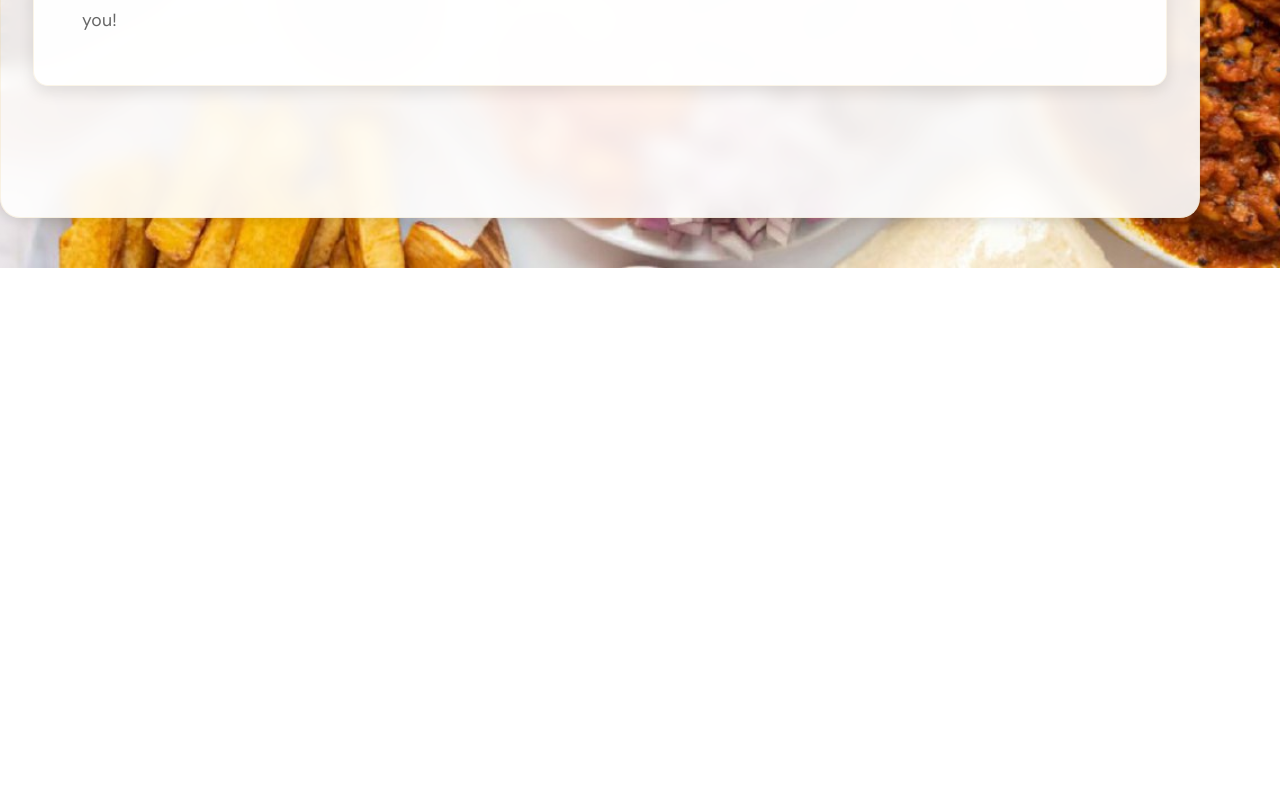
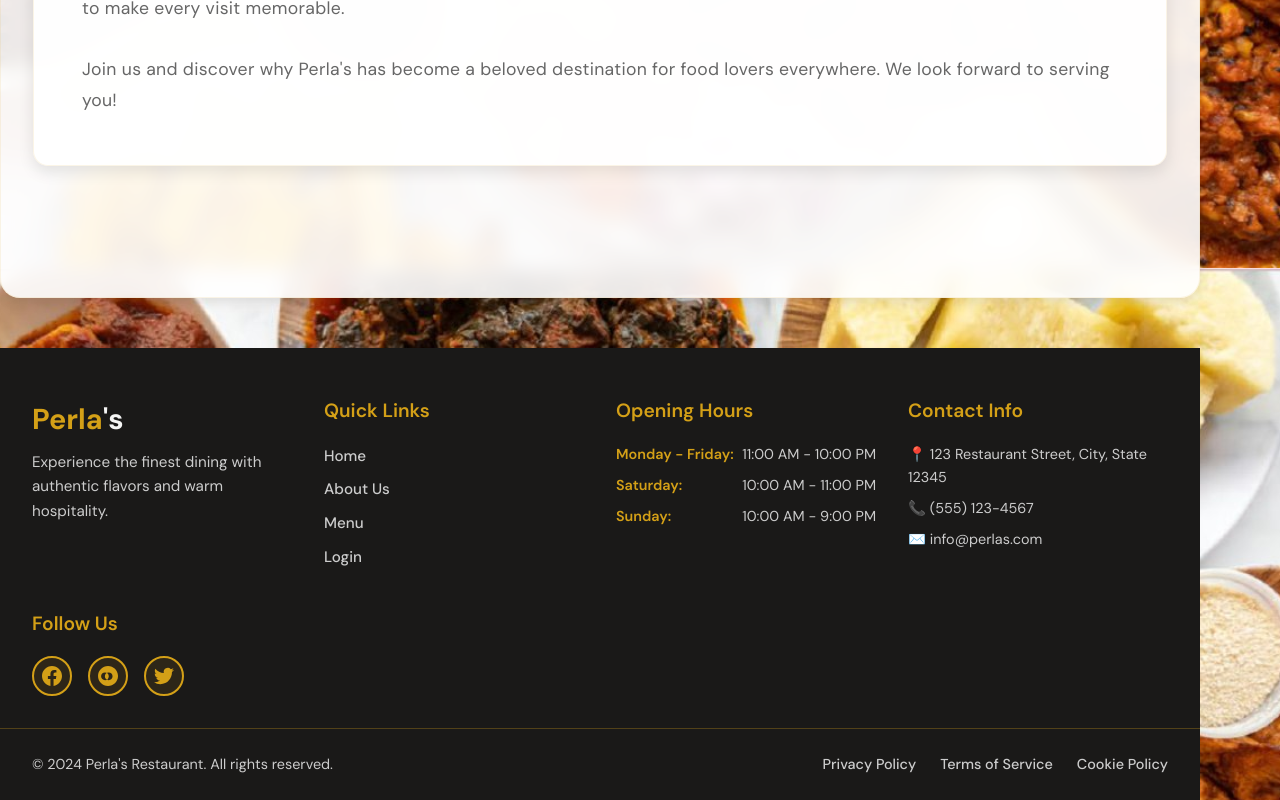
Before and after one commit to paren-thesis/Perla-s, a React (Vite) app: page /about in a window 1280 px wide. Shown: the part 532-1332 px from the top of the page. Before the commit the page ends 800 px from the top, so only its background shows below. Built offline with nearby package versions, Linux system fonts and the light colour scheme.

Commit message:
Add footer

```diff
--- a/src/App.css
+++ b/src/App.css
@@ -39,6 +39,7 @@ body::before {
 	min-height: 100vh;
 	display: flex;
 	flex-direction: column;
+	padding-top: 80px; /* Account for fixed navbar */
 }
 
 .navbar {
@@ -130,4 +131,5 @@ main {
 	max-width: 1200px;
 	margin: 0 auto;
 	width: 100%;
+	margin-top: 80px; /* Account for fixed navbar */
 }
--- a/src/App.jsx
+++ b/src/App.jsx
@@ -3,6 +3,7 @@ import Home from "./pages/Home";
 import About from "./pages/About";
 import Menu from "./pages/Menu";
 import Login from "./pages/Login";
+import Footer from "./components/Footer";
 import "./App.css";
 
 function App() {
@@ -42,6 +43,7 @@ function App() {
 					<Route path="/menu" element={<Menu />} />
 					<Route path="/login" element={<Login />} />
 				</Routes>
+				<Footer />
 			</div>
 		</Router>
 	);
--- /dev/null
+++ b/src/components/Footer.css
@@ -0,0 +1,203 @@
+.footer {
+  background-color: var(--secondary-color);
+  color: #f5f5f5;
+  margin-top: auto;
+  padding: 3rem 0 0 0;
+}
+
+.footer-content {
+  max-width: 1200px;
+  margin: 0 auto;
+  padding: 0 2rem;
+  display: grid;
+  grid-template-columns: repeat(auto-fit, minmax(250px, 1fr));
+  gap: 2rem;
+}
+
+.footer-section h4 {
+  color: var(--primary-color);
+  font-size: 1.2rem;
+  margin-bottom: 1rem;
+  font-weight: 600;
+}
+
+.footer-brand h3 {
+  font-size: 1.8rem;
+  font-weight: bold;
+  color: var(--primary-color);
+  margin-bottom: 0.5rem;
+}
+
+.footer-brand h3 span {
+  color: #f5f5f5;
+}
+
+.footer-brand p {
+  color: #ccc;
+  line-height: 1.6;
+  font-size: 0.95rem;
+}
+
+.footer-section ul {
+  list-style: none;
+  padding: 0;
+}
+
+.footer-section ul li {
+  margin-bottom: 0.5rem;
+}
+
+.footer-section ul li a {
+  color: #ccc;
+  text-decoration: none;
+  transition: color 0.3s ease;
+  font-size: 0.95rem;
+}
+
+.footer-section ul li a:hover {
+  color: var(--primary-color);
+}
+
+.hours-list li {
+  color: #ccc;
+  font-size: 0.9rem;
+  margin-bottom: 0.5rem;
+  display: flex;
+  justify-content: space-between;
+  align-items: center;
+}
+
+.hours-list li span {
+  color: var(--primary-color);
+  font-weight: 600;
+  margin-right: 0.5rem;
+}
+
+.contact-info p {
+  color: #ccc;
+  margin-bottom: 0.5rem;
+  font-size: 0.9rem;
+  display: flex;
+  align-items: center;
+  gap: 0.5rem;
+}
+
+.social-links {
+  display: flex;
+  gap: 1rem;
+  margin-top: 0.5rem;
+}
+
+.social-link {
+  display: flex;
+  align-items: center;
+  justify-content: center;
+  width: 40px;
+  height: 40px;
+  background-color: rgba(212, 160, 23, 0.1);
+  border: 2px solid var(--primary-color);
+  border-radius: 50%;
+  color: var(--primary-color);
+  text-decoration: none;
+  transition: all 0.3s ease;
+}
+
+.social-link:hover {
+  background-color: var(--primary-color);
+  color: var(--secondary-color);
+  transform: translateY(-2px);
+}
+
+.social-link svg {
+  width: 20px;
+  height: 20px;
+}
+
+.footer-bottom {
+  border-top: 1px solid rgba(212, 160, 23, 0.3);
+  margin-top: 2rem;
+  padding: 1.5rem 0;
+}
+
+.footer-bottom-content {
+  max-width: 1200px;
+  margin: 0 auto;
+  padding: 0 2rem;
+  display: flex;
+  justify-content: space-between;
+  align-items: center;
+  flex-wrap: wrap;
+  gap: 1rem;
+}
+
+.footer-bottom p {
+  color: #ccc;
+  font-size: 0.9rem;
+}
+
+.footer-bottom-links {
+  display: flex;
+  gap: 1.5rem;
+}
+
+.footer-bottom-links a {
+  color: #ccc;
+  text-decoration: none;
+  font-size: 0.9rem;
+  transition: color 0.3s ease;
+}
+
+.footer-bottom-links a:hover {
+  color: var(--primary-color);
+}
+
+/* Responsive Design */
+@media (max-width: 768px) {
+  .footer-content {
+    grid-template-columns: 1fr;
+    gap: 1.5rem;
+    padding: 0 1rem;
+  }
+
+  .footer-section {
+    text-align: center;
+  }
+
+  .hours-list li {
+    flex-direction: column;
+    align-items: center;
+    gap: 0.25rem;
+  }
+
+  .contact-info p {
+    justify-content: center;
+  }
+
+  .social-links {
+    justify-content: center;
+  }
+
+  .footer-bottom-content {
+    flex-direction: column;
+    text-align: center;
+    gap: 1rem;
+  }
+
+  .footer-bottom-links {
+    justify-content: center;
+  }
+}
+
+@media (max-width: 480px) {
+  .footer {
+    padding: 2rem 0 0 0;
+  }
+
+  .footer-content {
+    padding: 0 1rem;
+  }
+
+  .footer-bottom-content {
+    padding: 0 1rem;
+  }
+}
--- /dev/null
+++ b/src/components/Footer.jsx
@@ -0,0 +1,80 @@
+import React from 'react';
+import { Link } from 'react-router-dom';
+import './Footer.css';
+
+const Footer = () => {
+  return (
+    <footer className="footer">
+      <div className="footer-content">
+        <div className="footer-section">
+          <div className="footer-brand">
+            <h3>Perla<span>'s</span></h3>
+            <p>Experience the finest dining with authentic flavors and warm hospitality.</p>
+          </div>
+        </div>
+
+        <div className="footer-section">
+          <h4>Quick Links</h4>
+          <ul>
+            <li><Link to="/">Home</Link></li>
+            <li><Link to="/about">About Us</Link></li>
+            <li><Link to="/menu">Menu</Link></li>
+            <li><Link to="/login">Login</Link></li>
+          </ul>
+        </div>
+
+        <div className="footer-section">
+          <h4>Opening Hours</h4>
+          <ul className="hours-list">
+            <li><span>Monday - Friday:</span> 11:00 AM - 10:00 PM</li>
+            <li><span>Saturday:</span> 10:00 AM - 11:00 PM</li>
+            <li><span>Sunday:</span> 10:00 AM - 9:00 PM</li>
+          </ul>
+        </div>
+
+        <div className="footer-section">
+          <h4>Contact Info</h4>
+          <div className="contact-info">
+            <p>📍 123 Restaurant Street, City, State 12345</p>
+            <p>📞 (555) 123-4567</p>
+            <p>✉️ info@perlas.com</p>
+          </div>
+        </div>
+
+        <div className="footer-section">
+          <h4>Follow Us</h4>
+          <div className="social-links">
+            <a href="#" aria-label="Facebook" className="social-link">
+              <svg viewBox="0 0 24 24" fill="currentColor">
+                <path d="M24 12.073c0-6.627-5.373-12-12-12s-12 5.373-12 12c0 5.99 4.388 10.954 10.125 11.854v-8.385H7.078v-3.47h3.047V9.43c0-3.007 1.792-4.669 4.533-4.669 1.312 0 2.686.235 2.686.235v2.953H15.83c-1.491 0-1.956.925-1.956 1.874v2.25h3.328l-.532 3.47h-2.796v8.385C19.612 23.027 24 18.062 24 12.073z"/>
+              </svg>
+            </a>
+            <a href="#" aria-label="Instagram" className="social-link">
+              <svg viewBox="0 0 24 24" fill="currentColor">
+                <path d="M12.017 0C5.396 0 .029 5.367.029 11.987c0 6.62 5.367 11.987 11.988 11.987 6.62 0 11.987-5.367 11.987-11.987C24.014 5.367 18.637.001 12.017.001zM8.449 16.988c-1.297 0-2.448-.49-3.323-1.297C4.198 14.895 3.708 13.744 3.708 12.447s.49-2.448 1.297-3.323c.875-.807 2.026-1.297 3.323-1.297s2.448.49 3.323 1.297c.807.875 1.297 2.026 1.297 3.323s-.49 2.448-1.297 3.323c-.875.807-2.026 1.297-3.323 1.297zm7.718-1.297c-.875.807-2.026 1.297-3.323 1.297s-2.448-.49-3.323-1.297c-.807-.875-1.297-2.026-1.297-3.323s.49-2.448 1.297-3.323c.875-.807 2.026-1.297 3.323-1.297s2.448.49 3.323 1.297c.807.875 1.297 2.026 1.297 3.323s-.49 2.448-1.297 3.323z"/>
+              </svg>
+            </a>
+            <a href="#" aria-label="Twitter" className="social-link">
+              <svg viewBox="0 0 24 24" fill="currentColor">
+                <path d="M23.953 4.57a10 10 0 01-2.825.775 4.958 4.958 0 002.163-2.723c-.951.555-2.005.959-3.127 1.184a4.92 4.92 0 00-8.384 4.482C7.69 8.095 4.067 6.13 1.64 3.162a4.822 4.822 0 00-.666 2.475c0 1.71.87 3.213 2.188 4.096a4.904 4.904 0 01-2.228-.616v.06a4.923 4.923 0 003.946 4.827 4.996 4.996 0 01-2.212.085 4.936 4.936 0 004.604 3.417 9.867 9.867 0 01-6.102 2.105c-.39 0-.779-.023-1.17-.067a13.995 13.995 0 007.557 2.209c9.053 0 13.998-7.496 13.998-13.985 0-.21 0-.42-.015-.63A9.935 9.935 0 0024 4.59z"/>
+              </svg>
+            </a>
+          </div>
+        </div>
+      </div>
+
+      <div className="footer-bottom">
+        <div className="footer-bottom-content">
+          <p>&copy; 2024 Perla's Restaurant. All rights reserved.</p>
+          <div className="footer-bottom-links">
+            <a href="#">Privacy Policy</a>
+            <a href="#">Terms of Service</a>
+            <a href="#">Cookie Policy</a>
+          </div>
+        </div>
+      </div>
+    </footer>
+  );
+};
+
+export default Footer;
```
